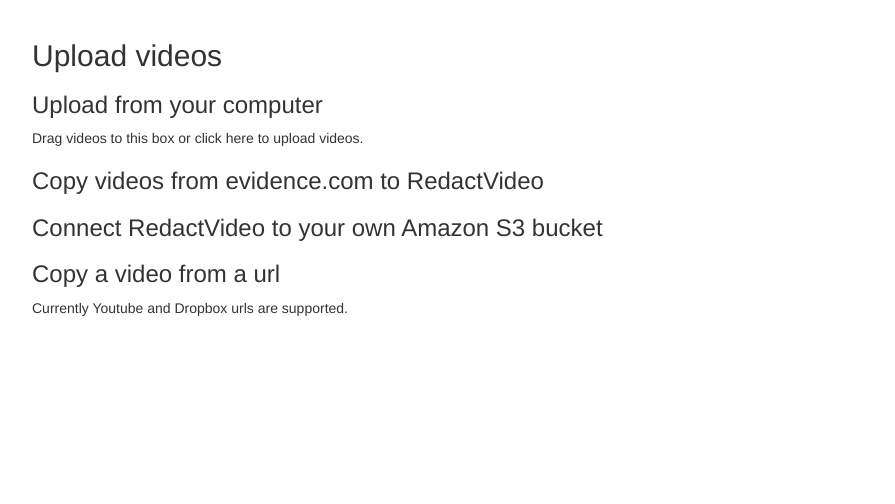
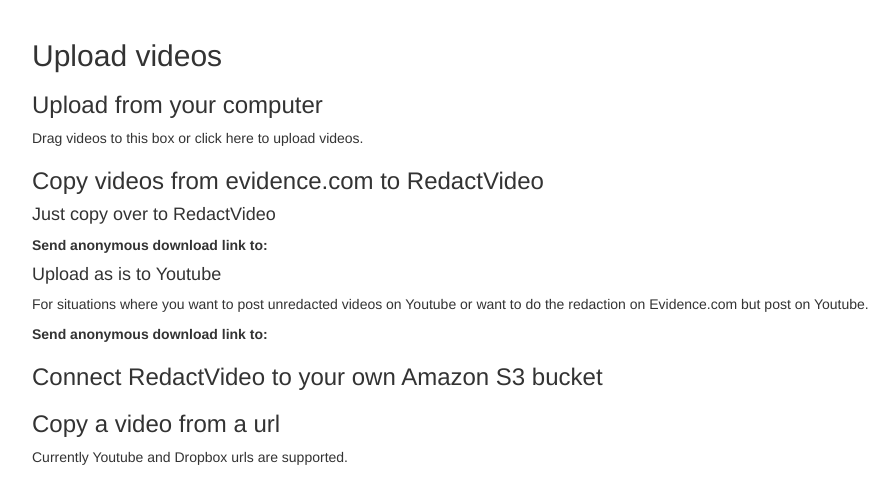
Before and after one commit to seattle-police/redactvideo, a Flask app: template templates/main.html in a window 1280 px wide. Shown: the part 51-555 px from the top of the page, without its empty margins (38-933 px from the left). Run offline with Flask 2, Linux system fonts and the light colour scheme; the template is opened without the code that fills it: most values are stand-ins (such as "Sample title", 1, 10 or a date in 2020); some libraries are stand-ins or nearby versions; some web fonts are replaced.

Commit message:
adding support for autoupdate when new code committed to master

```diff
--- a/app.py
+++ b/app.py
@@ -264,6 +264,10 @@
     else:
         return redirect('/create_password/')
 
+@app.route('/autoupdate/', methods=['POST'])
+def autoupdate():
+    print request.form
+
 @app.route('/incoming_email/', methods=['POST'])
 def incoming_email():
     print request.form
--- a/templates/main.html
+++ b/templates/main.html
@@ -153,7 +153,14 @@
 
 
     <h3>Copy videos from evidence.com to RedactVideo</h3>
+    <h4>Just copy over to RedactVideo</h4>
+    <p><strong>Send anonymous download link to:</strong> </p>
+    <h4>Upload as is to Youtube</h4>
+    <p>For situations where you want to post unredacted videos on Youtube or
+    want to do the redaction on Evidence.com but post on Youtube.</p>
+    <p><strong>Send anonymous download link to:</strong> </p>
     <h3>Connect RedactVideo to your own Amazon S3 bucket</h3>
+
     <h3>Copy a video from a url</h3>
     <p>Currently Youtube and Dropbox urls are supported.</p>
     </div>
@@ -224,6 +231,12 @@
       <tr><th>Password:</th><td><input type="password" name="sendgrid_password" value="{{ site_settings['sendgrid_password'] }}" /></td></tr>
       </table>
       </div>
+      <h3>Auto update settings</h3>
+      <div id="autoupdate_settings">
+      <table class="form">
+      <tr><th>Github secret:</th><td><input type="password" name="github_auto_update_secret" value="{{ site_settings['github_auto_update_secret'] }}" /></td></tr>
+      </table>
+      </div>
       <input type="button" class="save" value="Save" /> <span></span>
       </div>
     {% endif %}
```
